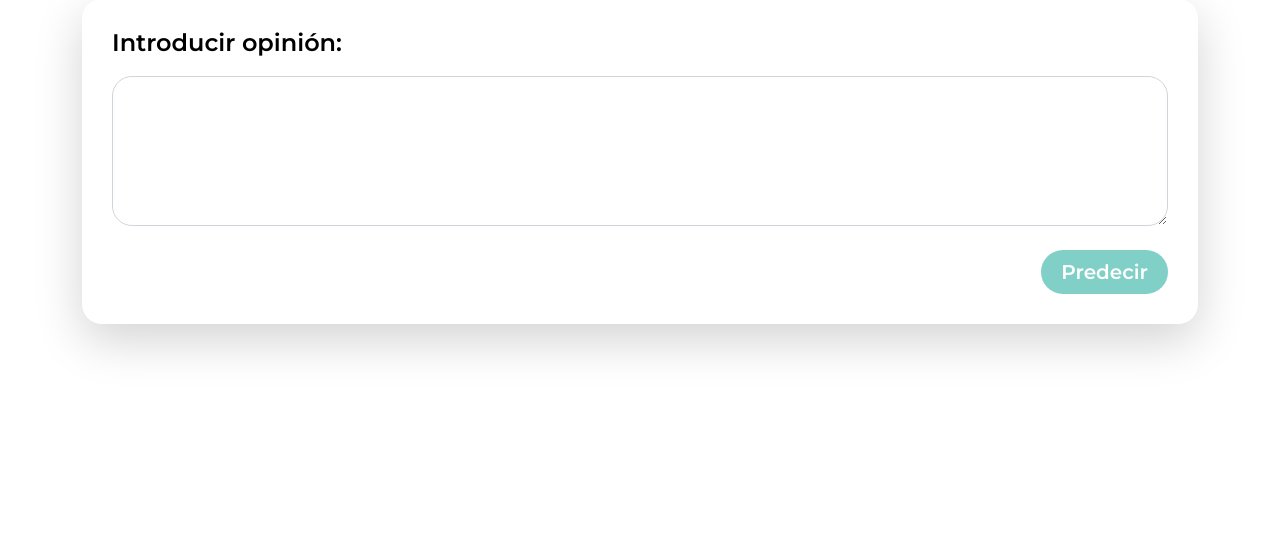
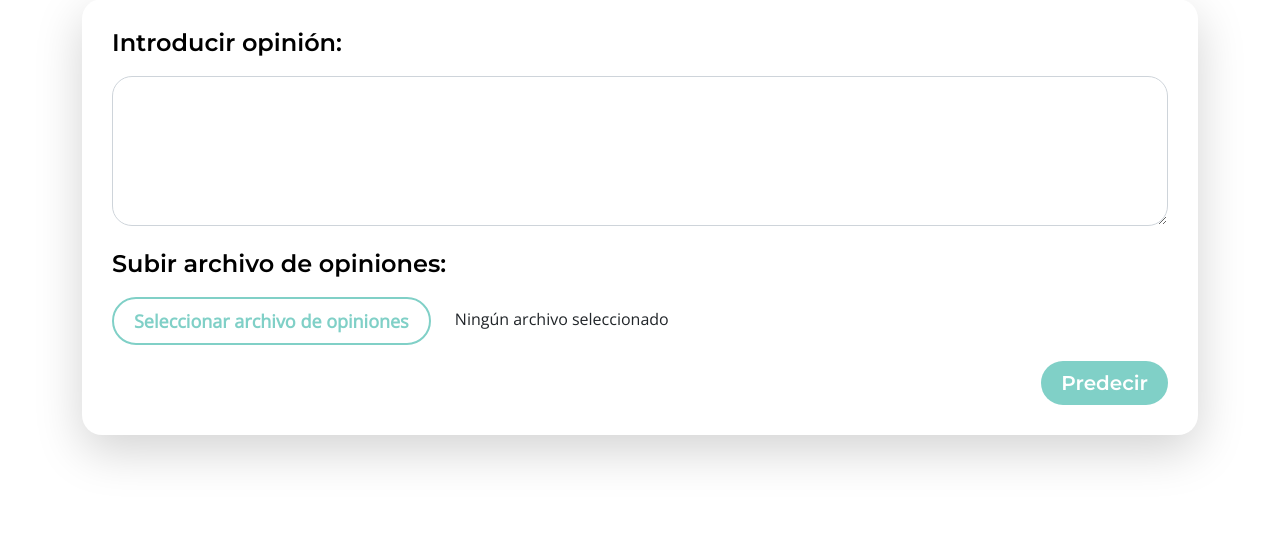
Before and after one commit to BI-Proyecto-2024/Proyecto-1, a Flask app: template Etapa 2/project/templates/indexapp.html in a window 1280 px wide. Shown: the part 1524-2059 px from the top of the page. Before the commit the page ends 1877 px from the top, so only its background shows below. Run offline with Flask 3, Linux system fonts and the light colour scheme; the template is opened without the code that fills it, so the values that code supplies are empty; some libraries are stand-ins or nearby versions.

Commit message:
Update indexapp.html

```diff
--- a/Etapa 2/project/templates/indexapp.html
+++ b/Etapa 2/project/templates/indexapp.html
@@ -16,11 +16,15 @@
 
         <link href="https://fonts.googleapis.com/css2?family=Montserrat:wght@500;600;700&family=Open+Sans&display=swap" rel="stylesheet">
 
+
         <link rel="stylesheet" href="{{ url_for('static', filename='css/bootstrap.min.css') }}">
         <link rel="stylesheet" href="{{ url_for('static', filename='css/styles.css') }}">
 
-        <!--<link rel="stylesheet" href="bootstrap.min.css">
-        <link rel="stylesheet" href="styles.css">-->
+
+        <!--
+        <link rel="stylesheet" href="bootstrap.min.css">
+        <link rel="stylesheet" href="styles.css">
+        -->
 
     </head>
 
@@ -170,6 +174,18 @@
                                                         <label for="text"></label>
                                                         <textarea name="text" id="text" placeholder="Opinión" class="form-control" rows="5" required></textarea>
                                                     </div>
+
+                                                    <div class="form-group form-floating mb-3">
+                                                        <h5 style="padding-bottom: 10px;">Subir archivo de opiniones:</h5>
+                                                        <label for="opinion_file"></label>
+                                                        <!-- Hidden File Input -->
+                                                        <input type="file" name="opinion_file" id="opinion_file" class="form-control" accept=".txt,.csv" style="display: none;">
+                                                        <!-- Custom Button to Replace Default "Choose File" Button -->
+                                                        <button type="button" class="btn custom-btn custom-border-btn" onclick="document.getElementById('opinion_file').click();">Seleccionar archivo de opiniones</button>
+                                                        <!-- Placeholder to Show Selected File Name -->
+                                                        <span id="opinion_file_name" class="file-name" style="padding-left: 20px;">Ningún archivo seleccionado</span>
+                                                    </div>
+
                                                     <div style="display: flex; justify-content: flex-end; align-items: flex-end;">
                                                         <button type="submit" class="btn custom-btn">Predecir</button>
                                                     </div>
@@ -197,17 +213,18 @@
                                             <div class="row">
                                                 <div class="col-lg-12 col-md-6 col-12 mb-4 mb-lg-0">
                                                     <div class="custom-block bg-white shadow-lg p-4">
-
                                                         <form action="/retrain" method="POST" class="custom-form contact-form">
                                                             <div class="form-group form-floating mb-3">
-                                                                <h5 style="padding-bottom: 10px;">Introducir texto:</h5>
-                                                                <label for="texts"></label>
-                                                                <textarea name="texts" id="texts" placeholder="Ingresa los textos" class="form-control" rows="5" required></textarea>
-                                                            </div>
-                                                            <div class="form-group form-floating mb-3">
-                                                                <h5 style="padding-bottom: 10px;">Introducir etiquetas:</h5>
-                                                                <label for="labels"></label>
-                                                                <textarea name="labels" id="labels" placeholder="Ingresa las etiquetas" class="form-control" rows="5" required></textarea>
+                                                                <h5 style="padding-bottom: 10px;">Subir archivo de textos:</h5>
+                                                                <label for="texts_file"></label>
+                                                                <!-- Hidden File Input -->
+                                                                <input type="file" name="labels_file" id="labels_file" class="form-control" accept=".txt,.csv" required style="display: none;">
+
+                                                                <!-- Custom Button to Replace Default "Choose File" Button -->
+                                                                <button type="button" class="btn custom-btn custom-border-btn" onclick="document.getElementById('labels_file').click();">Seleccionar archivo de etiquetas</button>
+
+                                                                <!-- Placeholder to Show Selected File Name -->
+                                                                <span id="labels_file_name" class="file-name" style="padding-left: 20px;">Ningún archivo seleccionado</span>
                                                             </div>
                                                             <div style="display: flex; justify-content: flex-end;">
                                                                 <button type="submit" class="btn custom-btn">Reentrenar</button>
@@ -249,12 +266,32 @@
 
 
 
-        <!-- JAVASCRIPT FILES -->
+
         <script src="{{ url_for('static', filename='js/jquery.min.js') }}"></script>
         <script src="{{ url_for('static', filename='js/bootstrap.bundle.min.js') }}"></script>
         <script src="{{ url_for('static', filename='js/jquery.sticky.js') }}"></script>
         <script src="{{ url_for('static', filename='js/click-scroll.js') }}"></script>
         <script src="{{ url_for('static', filename='js/custom.js') }}"></script>
 
+        <!-- JAVASCRIPT FILES
+        <script src="jquery.min.js"></script>
+        <script src="bootstrap.bundle.min.js"></script>
+        <script src="jquery.sticky.js"></script>
+        <script src="click-scroll.js"></script>
+        <script src="custom.js"></script>
+         -->
+
+        <script>
+            document.getElementById('texts_file').addEventListener('change', function() {
+                const fileName = this.files[0] ? this.files[0].name : 'Ningún archivo seleccionado';
+                document.getElementById('texts_file_name').textContent = fileName;
+            });
+
+            document.getElementById('labels_file').addEventListener('change', function() {
+                const fileName = this.files[0] ? this.files[0].name : 'Ningún archivo seleccionado';
+                document.getElementById('labels_file_name').textContent = fileName;
+            });
+        </script>
+
     </body>
 </html>
```
